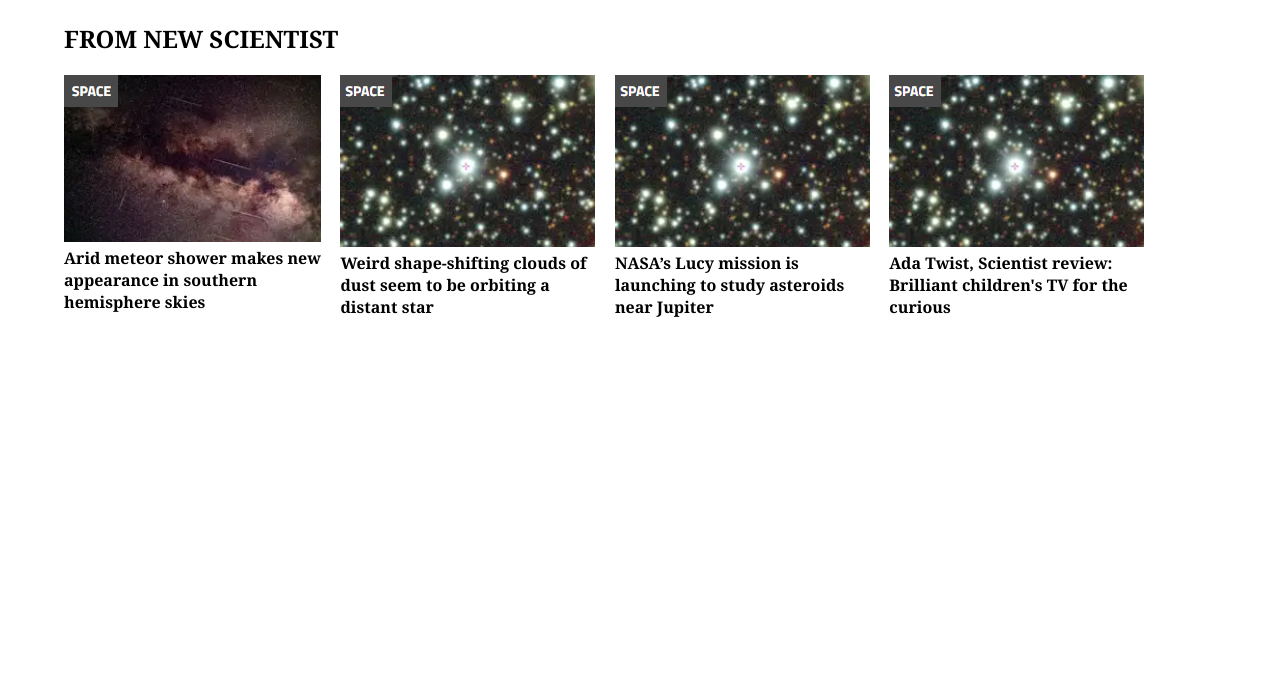
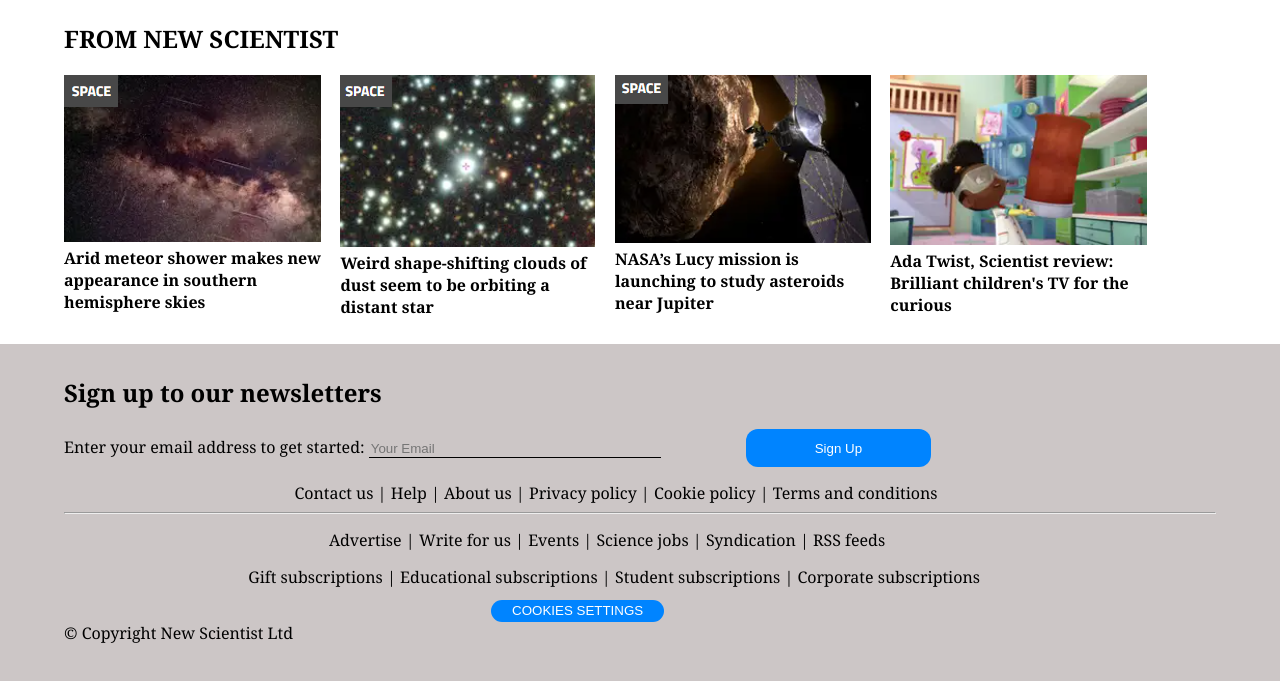
Before and after one commit to Priyanshu-24/newscientist-page, a plain HTML site: page index.html in a window 1280 px wide. Shown: the part 2074-2755 px from the top of the page. Before the commit the page ends 2392 px from the top, so only its background shows below. Drawn offline with Linux system fonts and the light colour scheme.

Commit message:
Footer Done

```diff
--- a/index.html
+++ b/index.html
@@ -5,7 +5,8 @@
     <meta http-equiv="X-UA-Compatible" content="IE=edge">
     <meta name="viewport" content="width=device-width, initial-scale=1.0">
     <link rel = "stylesheet" href = "styles.css">
-    <link rel="stylesheet" href="https://cdnjs.cloudflare.com/ajax/libs/font-awesome/4.7.0/css/font-awesome.min.css">    <title>Document</title>
+    <link rel="stylesheet" href="https://cdnjs.cloudflare.com/ajax/libs/font-awesome/4.7.0/css/font-awesome.min.css">
+    <title>Newscientist</title>
 </head>
 <body>
     <header>
@@ -197,13 +198,13 @@
                 </div>
             </div>
             <div class = "sec">
-                <img src = "assests/more2.png">
+                <img src = "assests/more3.png">
                 <div>
                     <strong>NASA’s Lucy mission is launching to study asteroids near Jupiter</strong>
                 </div>
             </div>
             <div class = "sec">
-                <img src = "assests/more2.png">
+                <img src = "assests/more4.png">
                 <div>
                     <strong>Ada Twist, Scientist review: Brilliant children's TV for the curious</strong>
                 </div>
@@ -211,6 +212,35 @@
         </div>
     </div>
 
+    <footer>
+        <h2>Sign up to our newsletters</h2>
+        <label>Enter your email address to get started: </label>
+        <input type = "email" placeholder = "Your Email">
+        <span><button type="submit">Sign Up</button></span>
+        <div style = "margin-top: 15px; padding-left: 20%;">
+            <a href = "">Contact us</a> | <a href = "">Help</a> | <a href = "">About us</a> |
+            <a href = "">Privacy policy</a> | <a href = "">Cookie policy</a> | <a href = "">Terms and conditions</a>
+        </div>
+        <hr>
+
+        <div style = "margin-top: 15px; padding-left: 23%;">
+            <a href = "">Advertise</a> | <a href = "">Write for us</a> | <a href = "">Events</a> |
+            <a href = "">Science jobs</a> | <a href = "">Syndication</a> | <a href = "">RSS feeds</a>
+        </div>
+
+
+        <div style = "margin-top: 15px; padding-left: 16%;">
+            <a href = "">Gift subscriptions</a> | <a href = "">Educational subscriptions</a> |
+            <a href = "">Student subscriptions</a> | <a href = "">Corporate subscriptions</a>
+        </div>
+
+        <div style="margin-top: 10px; padding: 0 35%;"><button>COOKIES SETTINGS</button></div>
+
+        <div>© Copyright New Scientist Ltd</div>
+
+
+    </footer>
+
 
 </body>
 </html>
--- a/styles.css
+++ b/styles.css
@@ -150,3 +150,37 @@ a{
 .sec{
     margin-right: 2%;;
 }
+
+footer{
+    padding: 1% 5% 3% 5%;
+    background-color: rgb(204, 198, 198);
+    margin-top: 2%;
+}
+
+footer input{
+    border: none;
+    background-color: rgb(204, 198, 198);
+    border-bottom: 1px solid black;
+    width: 25%;
+}
+
+footer button{
+    margin-left: 7%;
+    padding: 1% 6%;
+    background-color: rgb(0, 132, 255);
+    color: white;
+    border-radius: 12px;
+    border: none;
+}
+
+footer button:hover{
+    background-color: rgb(0, 38, 255);
+}
+
+footer a{
+    color: black;
+}
+
+footer a:hover{
+    color: rgb(0, 153, 255);
+}
```
